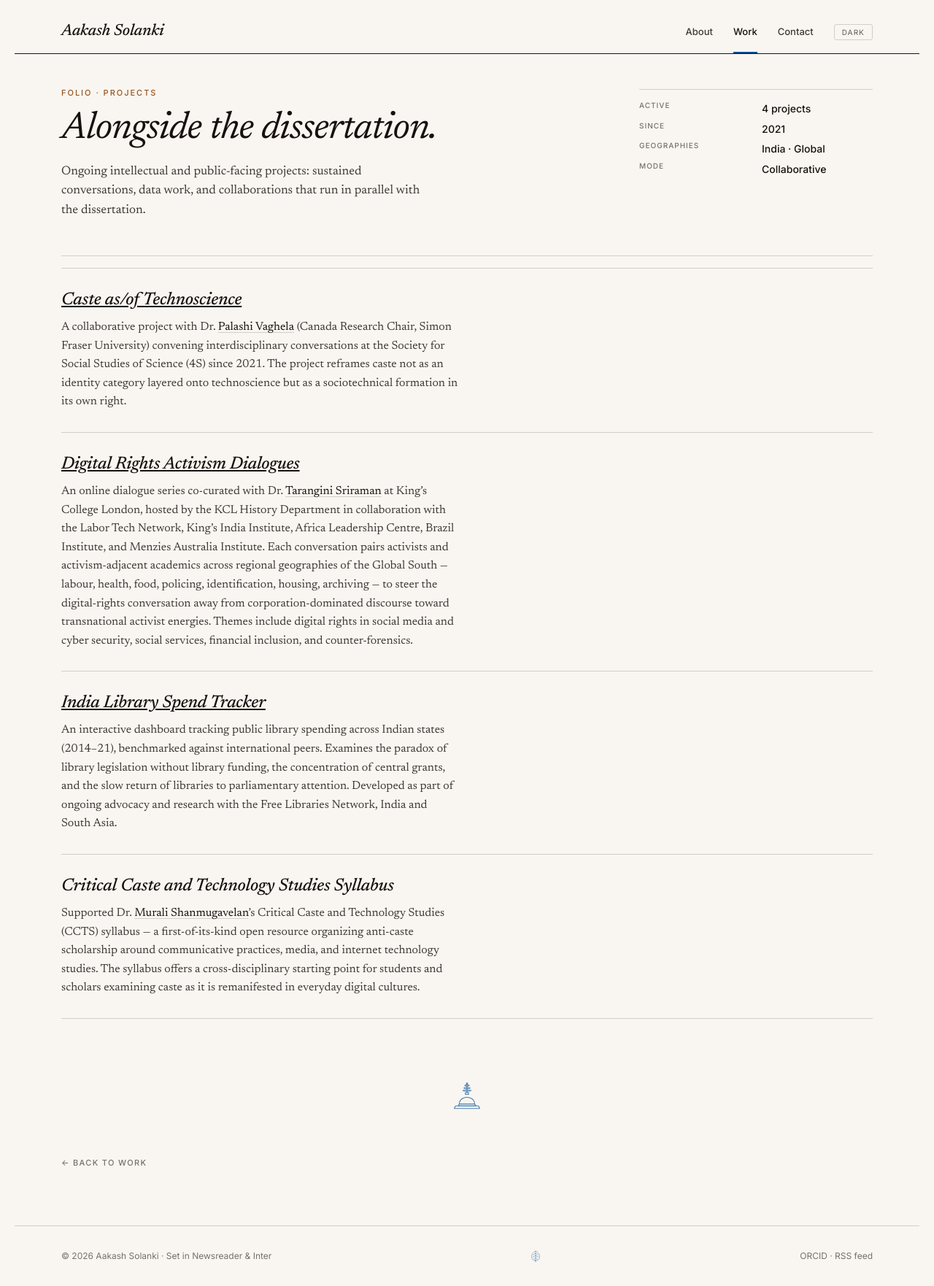
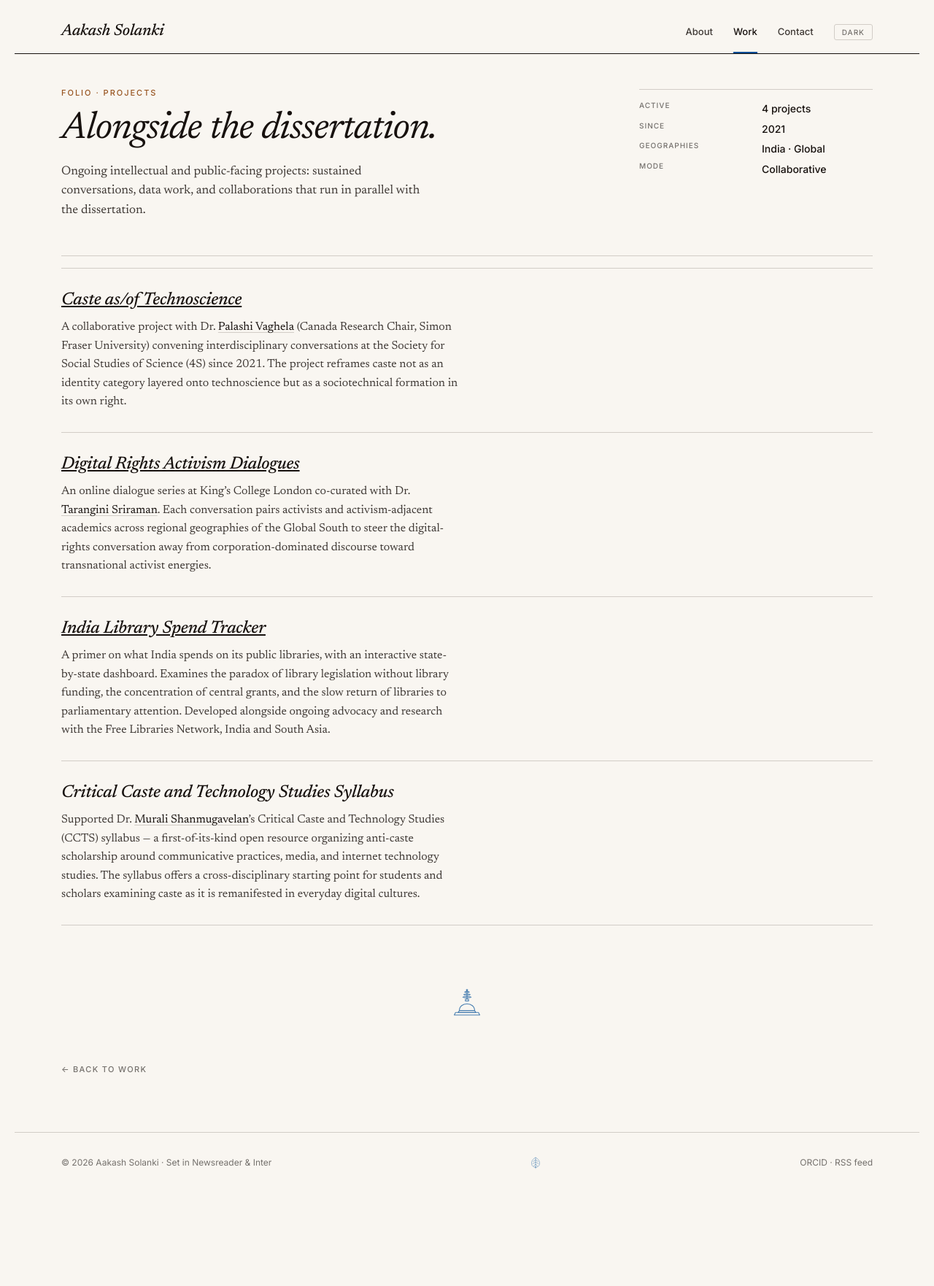
Before and after one commit to skishchampi/skishchampi.github.io, a Jekyll site: the page built from projects.md, in a window 1280 px wide. Shown: the whole page at 73% size. Built offline with Jekyll 4.4.1, drawn with Linux system fonts in a browser that asks for light colours; some web fonts are replaced; after the commit the page ends 1634 px from its top, so only the background shows below that.

Commit message:
Add project pages for DRAD and the Library Spend Tracker
- New /digital-rights-activism-dialogues/ page with full series
  description (curators, format, themes, partners, KCL series link)
- New /libraries/ page: a primer on public library spending in India
  — per-capita figures, the legislation-without-funding paradox,
  central-grant concentration, the return of libraries to
  parliamentary attention — with a clear CTA into the existing
  /freelibraries4all/ tracker dashboard
- Projects index now points to these on-site pages instead of
  external URLs, mirroring how Caste as/of Technoscience already
  works
- Adds a small .cta button style for the dashboard link

Co-Authored-By: Claude Opus 4.7 (1M context) <noreply@anthropic.com>

```diff
--- a/assets/css/style.css
+++ b/assets/css/style.css
@@ -761,6 +761,20 @@ main pre code { background: none; padding: 0; }
   opacity: 0.7;
 }
 
+/* ── CTA link (used on project pages) ─────────────────────── */
+.cta {
+  display: inline-block;
+  font: 500 14px/1 var(--sans);
+  letter-spacing: 0.04em;
+  color: var(--paper);
+  background: var(--accent-blue);
+  padding: 12px 18px;
+  border-radius: 3px;
+  text-decoration: none;
+  transition: background-color 0.15s var(--ease);
+}
+.cta:hover { background: var(--ink); color: var(--paper); }
+
 /* ── Back link ────────────────────────────────────────────── */
 .back {
   margin: 64px 0 0;
--- a/projects.md
+++ b/projects.md
@@ -27,13 +27,13 @@ description: "Ongoing intellectual and public-facing projects by Aakash Solanki,
 </article>
 
 <article class="project">
-  <h2><a target="_blank" rel="noopener noreferrer" href="https://www.kcl.ac.uk/events/series/digital-rights-activism-dialogues">Digital Rights Activism Dialogues</a></h2>
-  <p>An online dialogue series co-curated with Dr. <a target="_blank" rel="noopener noreferrer" href="https://www.kcl.ac.uk/people/tarangini-sriraman">Tarangini Sriraman</a> at King&rsquo;s College London, hosted by the KCL History Department in collaboration with the Labor Tech Network, King&rsquo;s India Institute, Africa Leadership Centre, Brazil Institute, and Menzies Australia Institute. Each conversation pairs activists and activism-adjacent academics across regional geographies of the Global South &mdash; labour, health, food, policing, identification, housing, archiving &mdash; to steer the digital-rights conversation away from corporation-dominated discourse toward transnational activist energies. Themes include digital rights in social media and cyber security, social services, financial inclusion, and counter-forensics.</p>
+  <h2><a href="/digital-rights-activism-dialogues/">Digital Rights Activism Dialogues</a></h2>
+  <p>An online dialogue series at King&rsquo;s College London co-curated with Dr. <a target="_blank" rel="noopener noreferrer" href="https://www.kcl.ac.uk/people/tarangini-sriraman">Tarangini Sriraman</a>. Each conversation pairs activists and activism-adjacent academics across regional geographies of the Global South to steer the digital-rights conversation away from corporation-dominated discourse toward transnational activist energies.</p>
 </article>
 
 <article class="project">
-  <h2><a href="/freelibraries4all/">India Library Spend Tracker</a></h2>
-  <p>An interactive dashboard tracking public library spending across Indian states (2014–21), benchmarked against international peers. Examines the paradox of library legislation without library funding, the concentration of central grants, and the slow return of libraries to parliamentary attention. Developed as part of ongoing advocacy and research with the Free Libraries Network, India and South Asia.</p>
+  <h2><a href="/libraries/">India Library Spend Tracker</a></h2>
+  <p>A primer on what India spends on its public libraries, with an interactive state-by-state dashboard. Examines the paradox of library legislation without library funding, the concentration of central grants, and the slow return of libraries to parliamentary attention. Developed alongside ongoing advocacy and research with the Free Libraries Network, India and South Asia.</p>
 </article>
 
 <article class="project">
```
Also changed, not shown: digital-rights-activism-dialogues.md (added, +58 -0 lines), libraries.md (added, +58 -0 lines).
